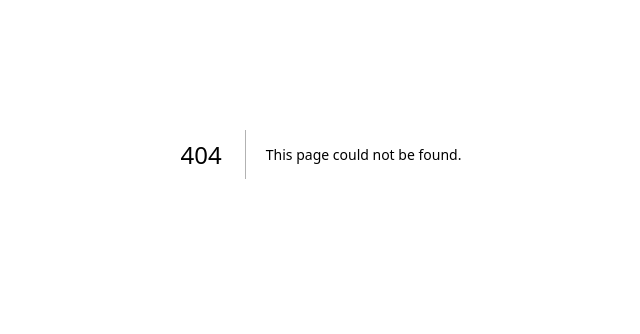
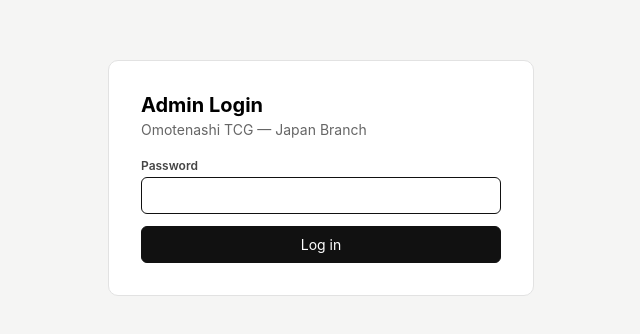
Before and after one commit to eajedev/omotenashi-jp-branch, a Next.js app: page /admin/login in a window 1280 px wide. Before the commit this address had no page. Shown: the part 246-580 px from the top of the page, without its empty margins (319-959 px from the left). Built offline with nearby package versions, Linux system fonts and the light colour scheme.

Commit message:
add app/admin/login/page.tsx

```diff
--- /dev/null
+++ b/app/admin/login/page.tsx
@@ -0,0 +1,75 @@
+"use client";
+
+import { useState, Suspense } from "react";
+import { useRouter, useSearchParams } from "next/navigation";
+
+function LoginForm() {
+  const router = useRouter();
+  const search = useSearchParams();
+  const [password, setPassword] = useState("");
+  const [error, setError] = useState<string | null>(
+    search.get("error") ? "Your session expired. Please log in again." : null
+  );
+  const [busy, setBusy] = useState(false);
+
+  async function submit(e: React.FormEvent) {
+    e.preventDefault();
+    setBusy(true);
+    setError(null);
+    try {
+      const res = await fetch("/api/admin/auth/login", {
+        method: "POST",
+        headers: { "Content-Type": "application/json" },
+        body: JSON.stringify({ password }),
+      });
+      const data = await res.json().catch(() => ({}));
+      if (!res.ok) {
+        setError(data.error || "Login failed.");
+        setBusy(false);
+        return;
+      }
+      router.push("/admin");
+      router.refresh();
+    } catch {
+      setError("Network error. Please try again.");
+      setBusy(false);
+    }
+  }
+
+  return (
+    <>
+      {error && <div className="admin-alert error">{error}</div>}
+      <form onSubmit={submit} className="admin-form">
+        <div>
+          <label htmlFor="password">Password</label>
+          <input
+            id="password"
+            type="password"
+            value={password}
+            onChange={(e) => setPassword(e.target.value)}
+            autoComplete="current-password"
+            autoFocus
+            required
+          />
+        </div>
+        <button type="submit" className="admin-btn" disabled={busy}>
+          {busy ? "Logging in…" : "Log in"}
+        </button>
+      </form>
+    </>
+  );
+}
+
+export default function LoginPage() {
+  return (
+    <div className="admin-login-wrap">
+      <div className="admin-login-card">
+        <h1>Admin Login</h1>
+        <p>Omotenashi TCG — Japan Branch</p>
+        <Suspense>
+          <LoginForm />
+        </Suspense>
+      </div>
+    </div>
+  );
+}
```
